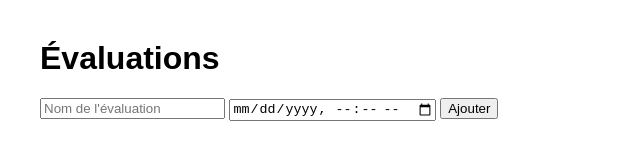
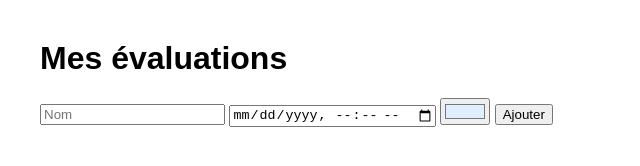
Before and after one commit to ThomasFLG/EvalTracker, a plain HTML site: page index.html in a window 1280 px wide. Shown: the whole page, without its empty margins (0-640 px from the left). Drawn offline with Linux system fonts and the light colour scheme.

Commit message:
Update title and form inputs in index.html

```diff
--- a/index.html
+++ b/index.html
@@ -1,24 +1,46 @@
 <!DOCTYPE html>
 <html lang="fr">
+
 <head>
     <meta charset="UTF-8">
-    <title>Mes évaluations</title>
+    <title>Eval Countdown</title>
     <link rel="stylesheet" href="style.css">
 </head>
+
 <body>
 
-    <h1>Évaluations</h1>
+    <h1>Mes évaluations</h1>
 
     <form id="evaluationForm">
-        <input type="text" id="nom" placeholder="Nom de l'évaluation" required>
 
-        <input type="datetime-local" id="date" required>
+        <input
+            type="text"
+            id="nom"
+            placeholder="Nom"
+            required
+        >
 
-        <button type="submit">Ajouter</button>
+        <input
+            type="datetime-local"
+            id="date"
+            required
+        >
+
+        <input
+            type="color"
+            id="couleur"
+            value="#dfefff"
+        >
+
+        <button type="submit">
+            Ajouter
+        </button>
+
     </form>
 
     <div id="liste"></div>
 
     <script src="script.js"></script>
+
 </body>
 </html>
```
